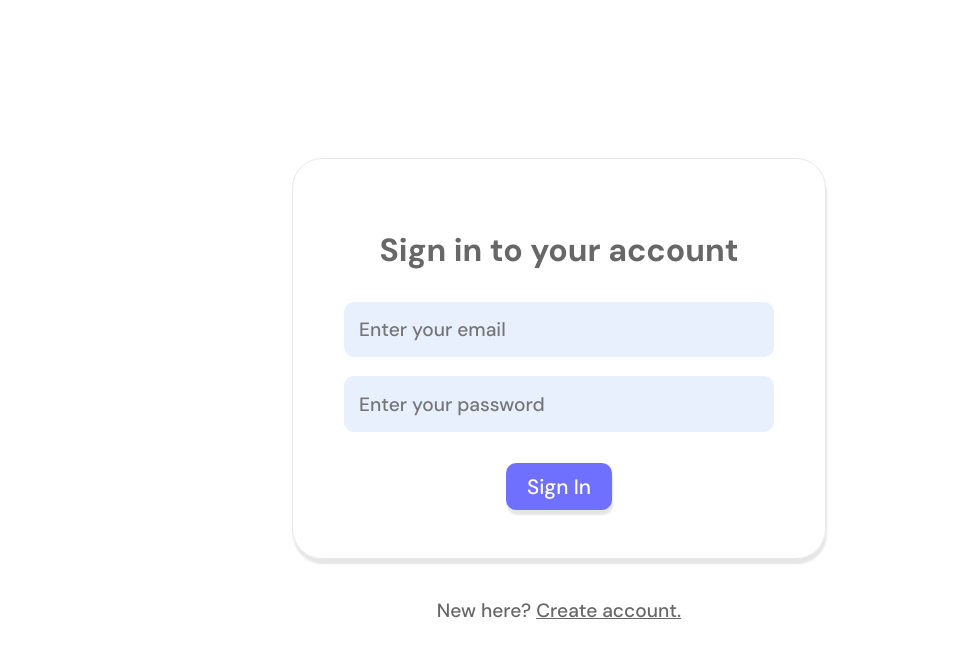
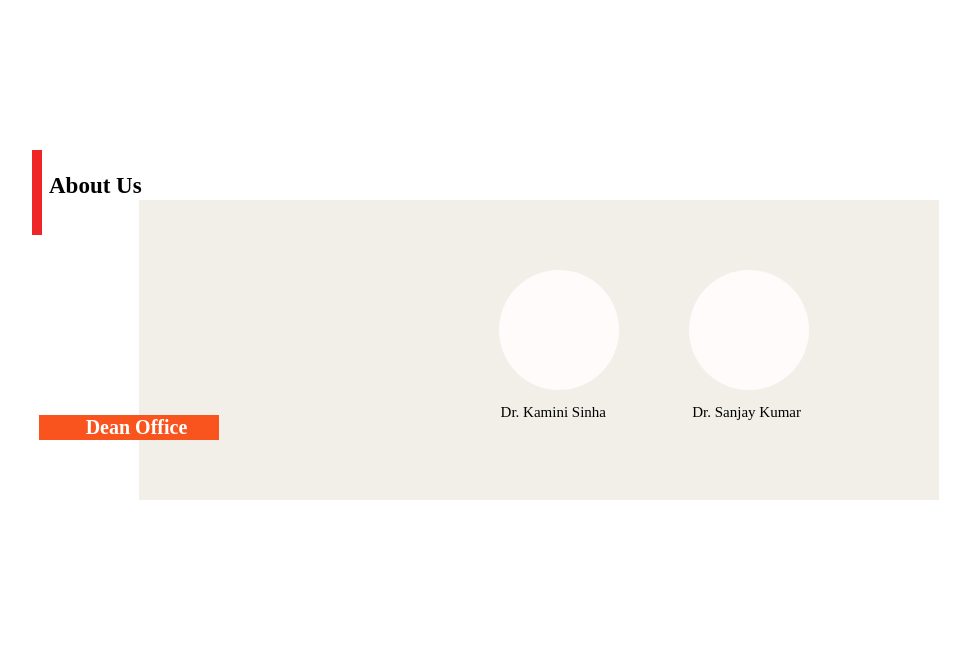
Before and after one commit to Devanshi-123/Alumni_Cell_Portal_NITP, a React (Create React App) app: page /about in a window 1280 px wide. Before the commit this address led to /auth. Shown: the top 658 px of the page, without its empty margins (81-1051 px from the left). Built offline with nearby package versions, Linux system fonts and the light colour scheme; no server answers.

Commit message:
Adding about us page

```diff
--- a/src/App.js
+++ b/src/App.js
@@ -2,6 +2,7 @@ import React from 'react';
 import { BrowserRouter as Router, Route, Switch, Redirect } from 'react-router-dom';
 import Auth from './components/auth/Auth';
 import Main from './components/main/Main';
+import About from './components/about-us/about';
 import './App.css';
 
 function App() {
@@ -10,7 +11,8 @@ function App() {
       <Router>
         <Switch>
           <Route path='/auth' component={Auth} />
-          <Route path='/main' component={Main} />
+                  <Route path='/main' component={Main} />
+                  <Route path='/about' component={About} />
           <Redirect to='/auth' from='*' />
         </Switch>
       </Router>
--- /dev/null
+++ b/src/components/about-us/about.js
@@ -0,0 +1,28 @@
+import React, { useEffect } from 'react'
+import './about.scss';
+import { auth } from '../../helper/Firebase';
+import { useHistory } from 'react-router-dom';
+
+const About = () =>
+    (
+<div className='whole'>
+    <div className='bar'></div>
+<div className='sidebar'></div>
+<text className='about'>About Us</text>
+<text className='kam'>Dr. Kamini Sinha</text>
+<text className='san'>Dr. Sanjay Kumar</text>
+
+<div className='dnb'></div>
+<text className='dean'> Dean Office </text>
+<div className='pb1'></div>
+<div className='pb2 '></div>
+
+</div>
+
+
+
+
+
+
+    )
+export default About;
--- /dev/null
+++ b/src/components/about-us/about.scss
@@ -0,0 +1,151 @@
+
+
+.bar{
+  position: absolute;
+  width: 800px;
+  height: 300px;
+  left: 220px;
+  top: 200px;
+
+  background: rgba(211, 201, 181, 0.3);
+  mix-blend-mode: normal;
+}
+
+.sidebar{
+position: absolute;
+width: 10px;
+height: 85px;
+left: 113px;
+top: 150px;
+transform-style: rotate(90deg);
+background: #EF2626;
+}
+
+/* About Us */
+.about{
+position: absolute;
+width: 277px;
+height: 52px;
+left: 130px;
+top: 150px;
+
+font-family: Poppins;
+font-style: normal;
+font-weight: bold;
+font-size: 23px;
+line-height: 72px;
+
+color: #000000;
+
+}
+
+
+
+
+
+/* Dr. Kamini Sinha */
+.kam{
+position: absolute;
+width: 237px;
+height: 45px;
+left: 450px;
+top: 390px;
+
+font-family: Poppins;
+font-style: normal;
+font-weight: 300;
+font-size: 15px;
+line-height: 45px;
+
+/* identical to box height */
+
+text-align: right;
+
+color: #000000;
+}
+
+
+/* Dr. Sanjay Kumar */
+.san{
+position: absolute;
+width: 252px;
+height: 45px;
+left: 630px;
+top: 390px;
+
+font-family: Poppins;
+font-style: normal;
+font-weight: 300;
+font-size: 15px;
+line-height: 45px;
+
+/* identical to box height */
+
+text-align: right;
+
+color: #000000;
+}
+
+
+/* Rectangle 7 */
+.dnb{
+position: absolute;
+width: 180px;
+height: 25px;
+left: 120px;
+top: 415px;
+
+background: #F9531E;
+
+}
+/* Dean Office */
+.dean{
+position: absolute;
+width: 311px;
+height: 45px;
+left: 62px;
+top: 405px;
+
+font-family: Poppins;
+font-style: normal;
+font-weight: bold;
+font-size: 20px;
+line-height: 45px;
+
+/* identical to box height */
+
+text-align: center;
+
+color: white;
+}
+
+
+/* Ellipse 1 */
+.pb1{
+position: absolute;
+width: 120px;
+height: 120px;
+left: 580px;
+top: 270px;
+border-radius: 50%;
+
+background: #FFFBFB;
+}
+
+/* Ellipse 2 */
+.pb2{
+position: absolute;
+width: 120px;
+height: 120px;
+left: 770px;
+top: 270px;
+border-radius: 50%;
+
+background: #FFFBFB;
+}
+// .whole{
+//   position: absolute;
+//   width:800px;
+//   height:400px;
+//   left:100px;
+// }
```
